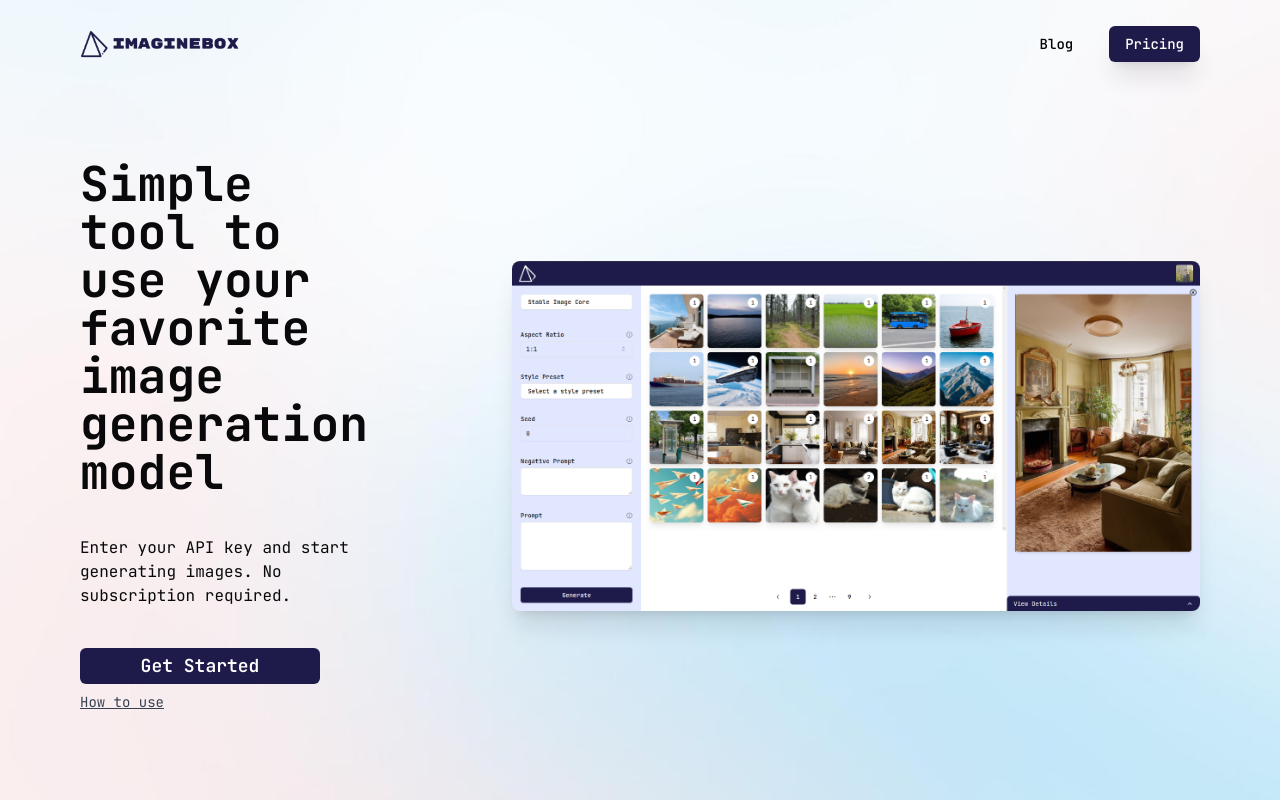
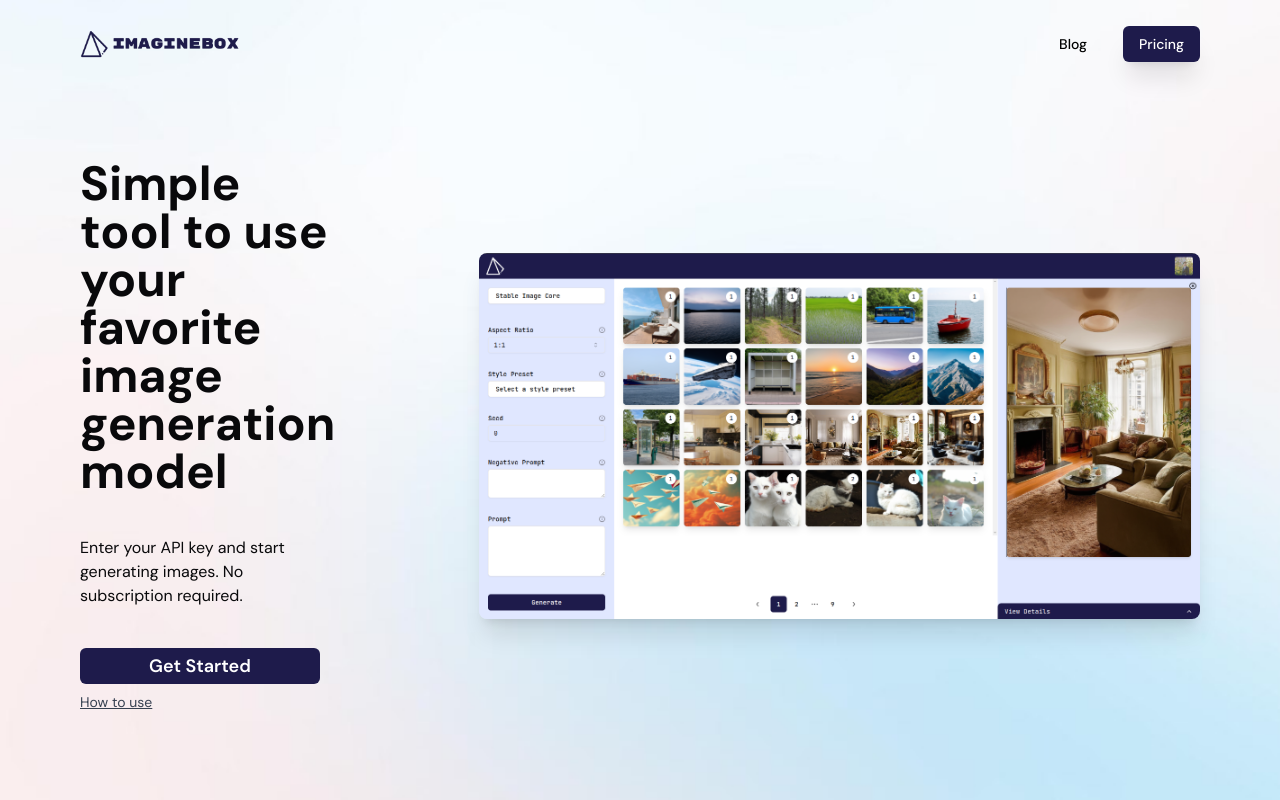
Before and after one commit to lng5143/imaginehub, a Next.js app: page / in a window 1280 px wide. Shown: the top 800 px of the page. Built offline with nearby package versions, Linux system fonts and the light colour scheme; no server answers.

Commit message:
fonts + config + auth

```diff
--- a/app/layout.js
+++ b/app/layout.js
@@ -1,10 +1,10 @@
-import { JetBrains_Mono } from "next/font/google";
+import { DM_Sans, JetBrains_Mono, Josefin_Sans, Lato, Nunito, Plus_Jakarta_Sans, Poppins, Raleway } from "next/font/google";
 import "./globals.css";
 import { auth } from "@/auth";
 import { Toaster } from "sonner";
 import Providers from "@/components/providers";
 
-const jetbrainsMono = JetBrains_Mono({
+const dmSans = DM_Sans({
   subsets: ["latin"]
 });
 
@@ -19,7 +19,7 @@
   return (
     <Providers session={session}>
       <html lang="en">
-        <body className={`${jetbrainsMono.className} h-screen flex flex-col`}>
+        <body className={`${dmSans.className} h-screen flex flex-col`}>
           {children}
           <Toaster richColors />
         </body>
--- a/auth.js
+++ b/auth.js
@@ -1,9 +1,9 @@
 import NextAuth from "next-auth";
 import Resend from "next-auth/providers/resend";
 import { PrismaAdapter } from "@auth/prisma-adapter";
-import authConfig from "./auth.config";
 import { prisma } from "./server/lib/prisma";
 import { getUserByEmail } from "./server/lib/user";
+import Google from "next-auth/providers/google";
 
 export const { handlers: { GET, POST }, auth, signIn, signOut } = NextAuth({
     theme: {brandColor: '#1e1b4b'},
@@ -15,7 +15,11 @@
     secret: process.env.AUTH_SECRET,
     session: { strategy: "jwt" },
     providers: [
-        ...authConfig.providers,
+        Google({
+            clientId: process.env.AUTH_GOOGLE_ID,
+            clientSecret: process.env.AUTH_GOOGLE_SECRET,
+            allowDangerousEmailAccountLinking: true,
+        }),
         Resend({
             from: "admin@imaginebox.me",
             secret: process.env.AUTH_RESEND_KEY,
```
Also changed, not shown: tsconfig.json (deleted, +0 -26 lines).
